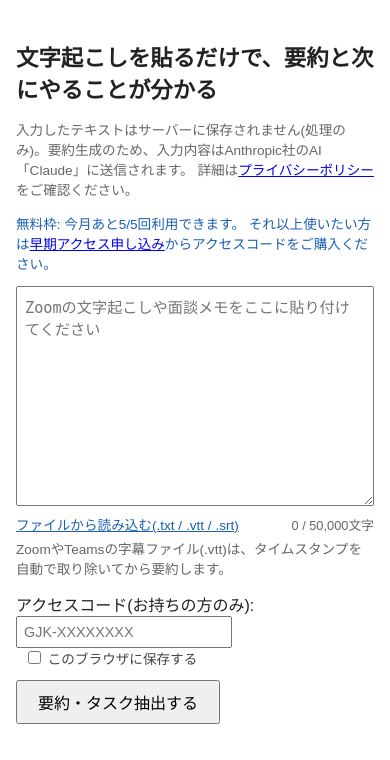
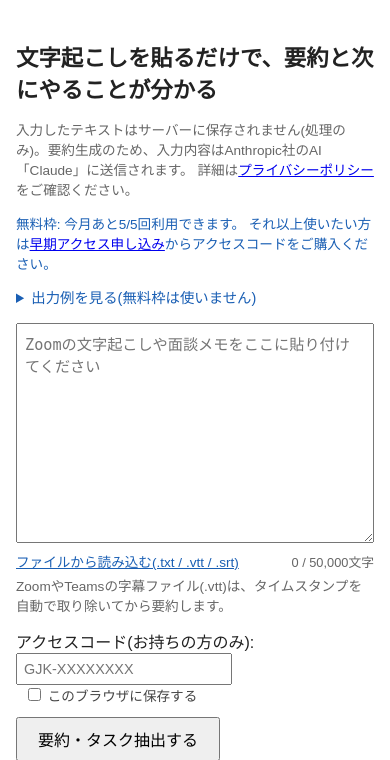
Before and after one commit to mizu-works/meeting-summarizer, a Flask app: page / in a window 390 px wide. Shown: the top 760 px of the page. Run offline with Flask 3, Linux system fonts and the light colour scheme.

Commit message:
Show an example result to first-time visitors; safer code handoff
- Collapsible example on the tool page (transcript and the resulting
  summary/ToDo table) that costs no quota, plus a button to load the
  example transcript and try it
- Purchase success page: copy button, a clear warning that the code is
  only shown there, and the code is saved to the same localStorage key
  the tool page reads so it is pre-filled
- Owner/due columns in the ToDo table no longer wrap one character per
  line on phones

Co-Authored-By: Claude Opus 5.5 <noreply@anthropic.com>
Claude-Session: https://claude.ai/code/session_012gnu9Tzmk7rBQrPEy9kpVn

```diff
--- a/mvp-meeting-summarizer/templates/index.html
+++ b/mvp-meeting-summarizer/templates/index.html
@@ -19,6 +19,10 @@
     .error { color: #b00020; margin-top: 12px; }
     .note { color: #666; font-size: 0.85rem; margin-top: 8px; }
     .quota { color: #1a5fb4; font-size: 0.85rem; margin-top: 4px; }
+    .example { margin: 8px 0 16px; }
+    .example > summary { cursor: pointer; color: #1a5fb4; font-size: 0.9rem; }
+    .example-input { white-space: pre-wrap; background: #fff; border: 1px solid #ddd; border-radius: 6px; padding: 10px; font-size: 0.85rem; font-family: inherit; }
+    .example .summary { margin-top: 8px; }
     .access-code { margin-top: 12px; }
     .below-textarea { display: flex; justify-content: space-between; align-items: baseline; gap: 8px; flex-wrap: wrap; margin-top: 4px; }
     .file-pick { font-size: 0.85rem; color: #1a5fb4; cursor: pointer; text-decoration: underline; }
@@ -38,6 +42,7 @@
     table.todos th, table.todos td { border: 1px solid #ddd; padding: 6px 8px; text-align: left; vertical-align: top; }
     table.todos th { background: #eee; font-weight: normal; color: #444; }
     table.todos td:first-child, table.todos th:first-child { width: 28px; text-align: center; }
+    table.todos td:nth-child(3), table.todos td:nth-child(4), table.todos th { white-space: nowrap; }
     table.todos tr:has(input:checked) td:not(:first-child) { text-decoration: line-through; color: #888; }
     .actions { margin-top: 12px; }
     .actions button { margin: 0 8px 0 0; padding: 6px 14px; font-size: 0.9rem; }
@@ -55,6 +60,34 @@
     無料枠: 今月あと{{ remaining_free }}/{{ free_limit }}回利用できます。
     それ以上使いたい方は<a href="/waitlist">早期アクセス申し込み</a>からアクセスコードをご購入ください。
   </p>
+  {% if not result %}
+  <details class="example">
+    <summary>出力例を見る(無料枠は使いません)</summary>
+    <p class="note">こんな文字起こしを貼ると…</p>
+    <pre class="example-input" id="example-transcript">田中(営業): 見積書は今週金曜までにメールでお送りします。
+山本(先方): ありがとうございます。稟議は来週中に回して、結果は月末までにご連絡します。
+佐藤(田中の上司): 導入スケジュール案は私が作って、来週水曜にお送りします。
+山本: では年額契約の方向で進めましょう。</pre>
+    <p class="note">…このように整理されます。</p>
+    <div class="summary">
+      <h2>要約</h2>
+      <p class="summary-text">勤怠管理システム導入の商談。先方は年額契約の方向で合意し、見積書の送付後に社内稟議を行う。</p>
+      <h2>決定事項</h2>
+      <ul><li>年額契約の方向で進める</li></ul>
+      <h2>ToDo(3件)</h2>
+      <table class="todos">
+        <thead><tr><th></th><th>やること</th><th>担当</th><th>期限</th></tr></thead>
+        <tbody>
+          <tr><td><input type="checkbox" aria-label="完了"></td><td>見積書をメールで送付する</td><td>田中</td><td>今週金曜</td></tr>
+          <tr><td><input type="checkbox" aria-label="完了"></td><td>社内稟議を回し、結果を連絡する</td><td>山本</td><td>月末</td></tr>
+          <tr><td><input type="checkbox" aria-label="完了"></td><td>導入スケジュール案を送付する</td><td>佐藤</td><td>来週水曜</td></tr>
+        </tbody>
+      </table>
+    </div>
+    <button type="button" id="use-example">この文字起こしで試してみる</button>
+  </details>
+  {% endif %}
+
   <form method="post" id="summarize-form">
     <textarea name="transcript" id="transcript" placeholder="Zoomの文字起こしや面談メモをここに貼り付けてください">{{ transcript }}</textarea>
     <div class="below-textarea">
@@ -90,6 +123,16 @@
       }
       textarea.addEventListener("input", updateCount);
       updateCount();
+
+      var useExample = document.getElementById("use-example");
+      if (useExample) {
+        useExample.addEventListener("click", function () {
+          textarea.value = document.getElementById("example-transcript").textContent;
+          updateCount();
+          textarea.focus();
+          textarea.scrollIntoView({ behavior: "smooth", block: "center" });
+        });
+      }
 
       // Subtitle files shrink a lot once the server strips timestamps,
       // so only plain text is held to the limit here.
```
Also changed, not shown: mvp-meeting-summarizer/templates/purchase_success.html (+22 -2 lines), mvp-meeting-summarizer/test_app.py (+20 -0 lines).
